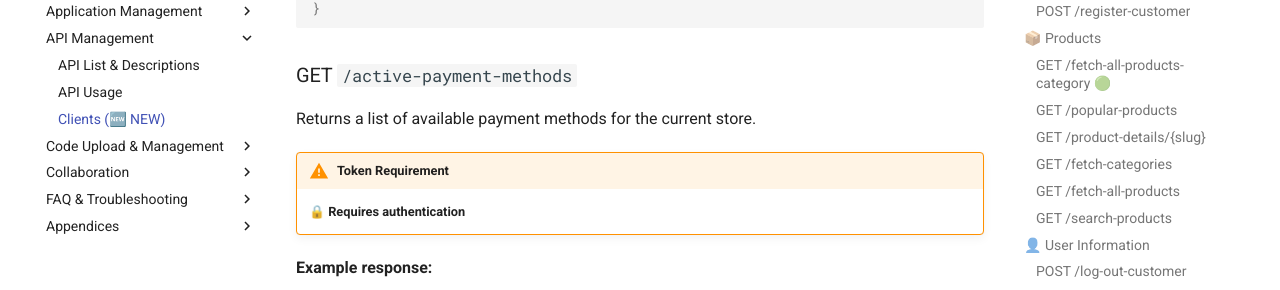
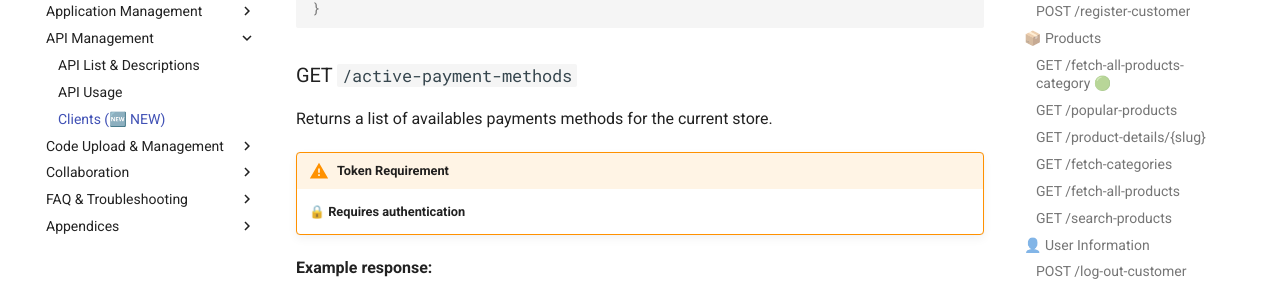
Before and after one commit to Elmehdi-Bouhlal/devaito-documentation, an MkDocs documentation site: the page built from docs/api-management/customers.md, in a window 1280 px wide and 900 px high, scrolled down 28084 px. Shown: the part 151-441 px from the top of the window. Built offline with MkDocs 1.6.1 and Material for MkDocs 9.7.7, drawn with Linux system fonts in a browser that asks for light colours.

Commit message:
add some changes at make-payment

```diff
--- a/docs/api-management/customers.md
+++ b/docs/api-management/customers.md
@@ -1372,7 +1372,7 @@ Open a WebView and POST the `form_data` to the `gateway_url`.
 
 ### GET `/active-payment-methods`
 
-Returns a list of available payment methods for the current store.
+Returns a list of availables payments methods for the current store.
 
 !!! warning "Token Requirement"
     🔒 **Requires authentication**
```
